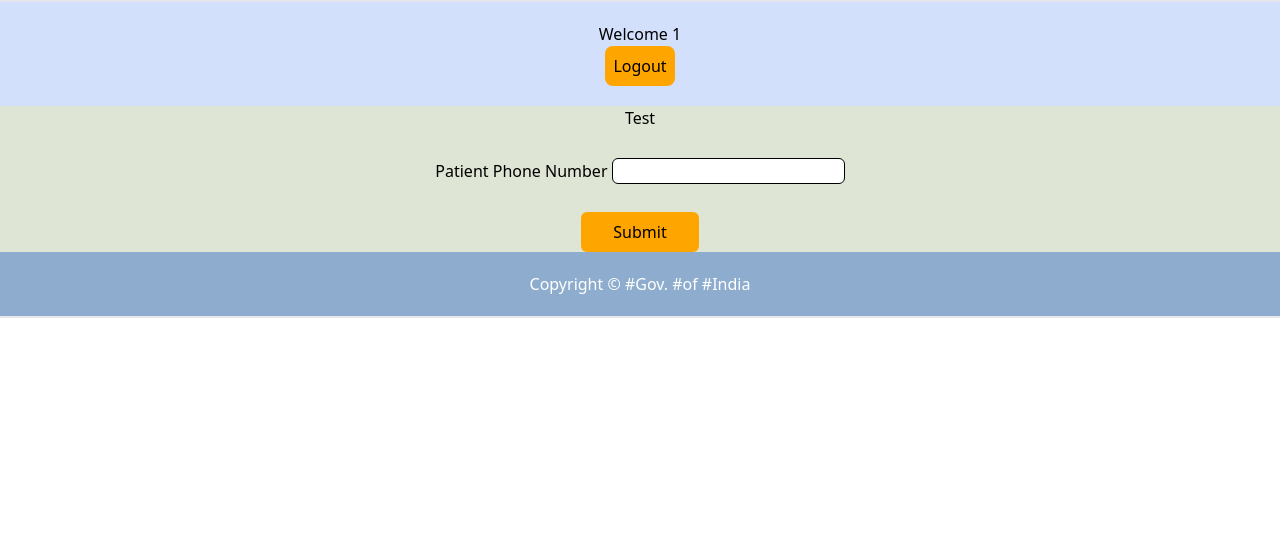
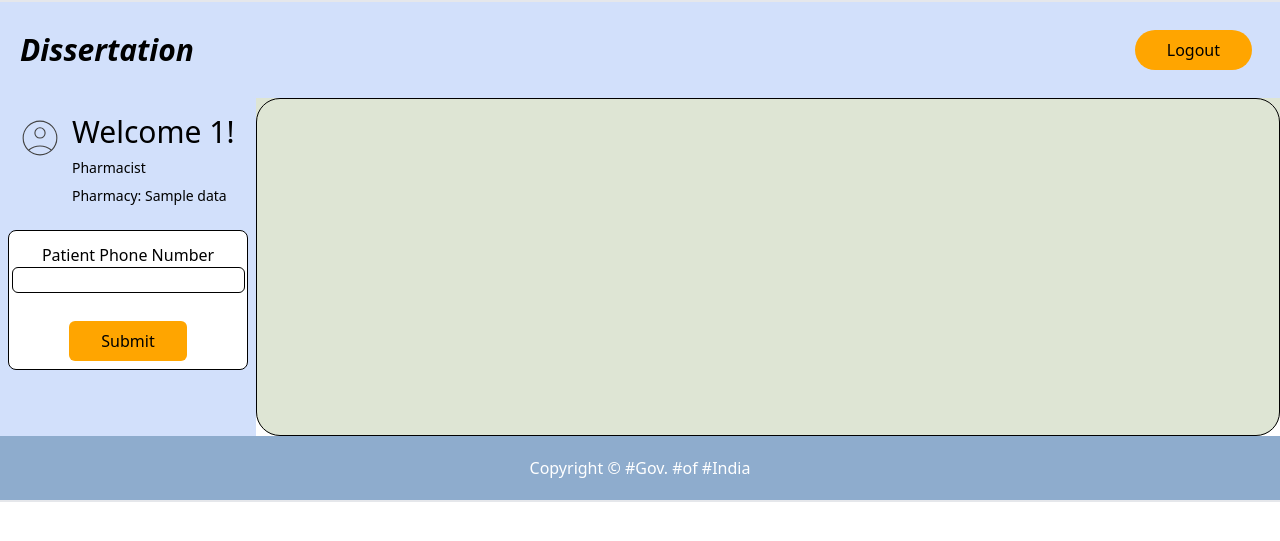
Before and after one commit to charan002/dissertation, a Flask app: template templates/pharma/home.html in a window 1280 px wide. Shown: the top 541 px of the page. Run offline with Flask 3, Linux system fonts and the light colour scheme; the template is opened without the code that fills it: most values are stand-ins (such as "Sample title", 1, 10 or a date in 2020); style sheets or scripts are compiled from the project's sources.

Commit message:
Added minor style changes

```diff
--- a/routes/Pharmaroutes.py
+++ b/routes/Pharmaroutes.py
@@ -121,5 +121,6 @@ def get_prescriptions():
     #print(aptmts)
     for items in aptmts:
         print(items.get('prescription', 'Prescription not found'))
+        print(items.get('date'))
     changeObjectId(aptmts)
     return jsonify(aptmts)
--- a/static/js/pharmaPrescription.js
+++ b/static/js/pharmaPrescription.js
@@ -25,11 +25,14 @@ const handleUserPrescription = async (event) => {
     })
     const jsObj = await response.json()
     console.log(jsObj)
-    prescriptionHTML = ""
+    prescriptionHTML = "<p class='text-2xl' >Prescription Details</p> <br>"
     jsObj.forEach(ele => {
         prescriptionHTML += `
             <div>
+                ${ele['date']}
+                -
                 ${ele['prescription']}
+                <br>
             </div>
         `
     })
--- a/templates/doctor/home.html
+++ b/templates/doctor/home.html
@@ -20,7 +20,7 @@
                     <div>
                         <h1 class="text-left font-thin text-3xl">Welcome {{ data.doctorid }}!</h1>
                         <p class="text-sm font-extralight text-left mt-2">Doctor</p>
-                        <p class="text-sm font-extralight text-left mt-2">Location: {{ data.hospital }}</p>
+                        <p class="text-sm font-extralight text-left mt-2">Hospital: {{ data.hospital }}</p>
                     </div>
                 </div>
             </div>
@@ -28,7 +28,7 @@
                 <form id="time-report-form">
                     <div class="border border-black rounded-lg m-2 py-2 bg-white">
 
-                        <h1>Add Reporting Time</h1>
+                        <h1 class="text-2xl">Add Reporting Time</h1>
                         <br>
                         <div>
                             <label for="date">Date</label>
@@ -56,7 +56,7 @@
                 <button onclick="doctorLogout()" class="w-full rounded-3xl">Logout</button>
                 </div>
             </header>
-            <div class="rounded-3xl p-4 overflow-hidden border border-black flex flex-col">
+            <div class="rounded-3xl px-4 pt-4 pb-32 overflow-hidden border border-black flex flex-col">
 
 
 
--- a/templates/pharma/home.html
+++ b/templates/pharma/home.html
@@ -6,26 +6,54 @@
     <title>Pharma Homepage</title>
     <link rel="stylesheet" href="{{ url_for('static', filename='styles/output.css') }}">
 </head>
-<body>
-    <header id="header">
-        <h1>Welcome {{ data.pharmaid }} </h1>
-        <button onclick="logout()" class="btn-primary">Logout</button>
-    </header>
-    <main>
-        <p>Test</p>
-        <br>
+<body class="overflow-x-hidden">
+    <div class="grid grid-cols-[20%_80%] w-screen">
+        <div class="bg-[#D2E0FB] flex flex-col">
+            <div class="absolute top-8 left-5 text-3xl font-bold italic">Dissertation</div>
+            <div class="flex flex-col mt-24 p-4">
+                <div class="flex items-start ">
+                    <svg xmlns="http://www.w3.org/2000/svg" height="48px" viewBox="0 -960 960 960" width="48px"
+                        class="mr-2" fill="#434343">
+                        <path
+                            d="M248-250q55-37 110-58.5T480-330q67 0 122 21.5T712-250q43-45 68.5-103.09Q806-411.17 806-480q0-136-95-231t-231-95q-136 0-231 95t-95 231q0 68.83 25.5 126.91Q205-295 248-250Zm231.73-219q-47.73 0-80.23-32.77-32.5-32.76-32.5-80.5 0-47.73 32.77-80.23 32.76-32.5 80.5-32.5 47.73 0 80.23 32.77 32.5 32.76 32.5 80.5 0 47.73-32.77 80.23-32.76 32.5-80.5 32.5Zm.74 337q-73.47 0-136.68-27-63.22-27-110.5-74.5Q186-281 159-343.77q-27-62.76-27-136Q132-553 159-616q27-63 74.5-110.5T343.77-801q62.76-27 136-27Q553-828 616-801q63 27 110.5 74.5T801-615.97q27 63.03 27 135.5 0 73.47-27 136.68-27 63.22-74.5 110.5Q679-186 615.97-159q-63.03 27-135.5 27Zm-.47-22q57 0 114-20.5T694-234q-43-34-97.5-54T480-308q-62 0-117 19.5T267-234q42 39 99 59.5T480-154Zm.14-337Q519-491 545-517.14t26-65Q571-621 544.86-647t-65-26Q441-673 415-646.86t-26 65Q389-543 415.14-517t65 26Zm-.14-91Zm0 351Z" />
+                    </svg>
+                    <div>
+                        <h1 class="text-left font-thin text-3xl">Welcome {{ data.pharmaid }}!</h1>
+                        <p class="text-sm font-extralight text-left mt-2">Pharmacist</p>
+                        <p class="text-sm font-extralight text-left mt-2">Pharmacy: {{ data.pharmacyname }}</p>
+                    </div>
+                </div>
+            </div>
+            <div>
                 <form id="phone-number-form" class="border-black" >
+                    <div class="border border-black rounded-lg m-2 py-2 bg-white">
                         <div class="py-1">
                             <label for="phonenumber">Patient Phone Number</label>
-                <input type="number" class="input-box" name="phonenumber" />
+                            <input type="number" class="input-box " name="phonenumber" />
                         </div>
                         <br>
                         <button onclick="handleUserPrescription(event)" class="input-box" type="submit">Submit</button>
+                    </div>
                 </form>
+
+            </div>
+        </div>
+        <main class="rounded-3xl">
+            <header class="flex justify-between " id="header">
+                <div></div>
+                <div class="flex flex-row-reverse m-2">
+                    <button onclick="logout()" class="w-full rounded-3xl">Logout</button>
+                </div>
+            </header>
+            <div class="rounded-3xl px-4 pb-80 pt-4 overflow-hidden border border-black flex flex-col">
                 <div id="user-prescriptions">
 
                 </div>
+            </div>
         </main>
+    </div>
+
+
     <footer>
         <p>Copyright © #Gov. #of #India</p>
     </footer>
```
Lines whose indentation alone changed are shown as unchanged.
